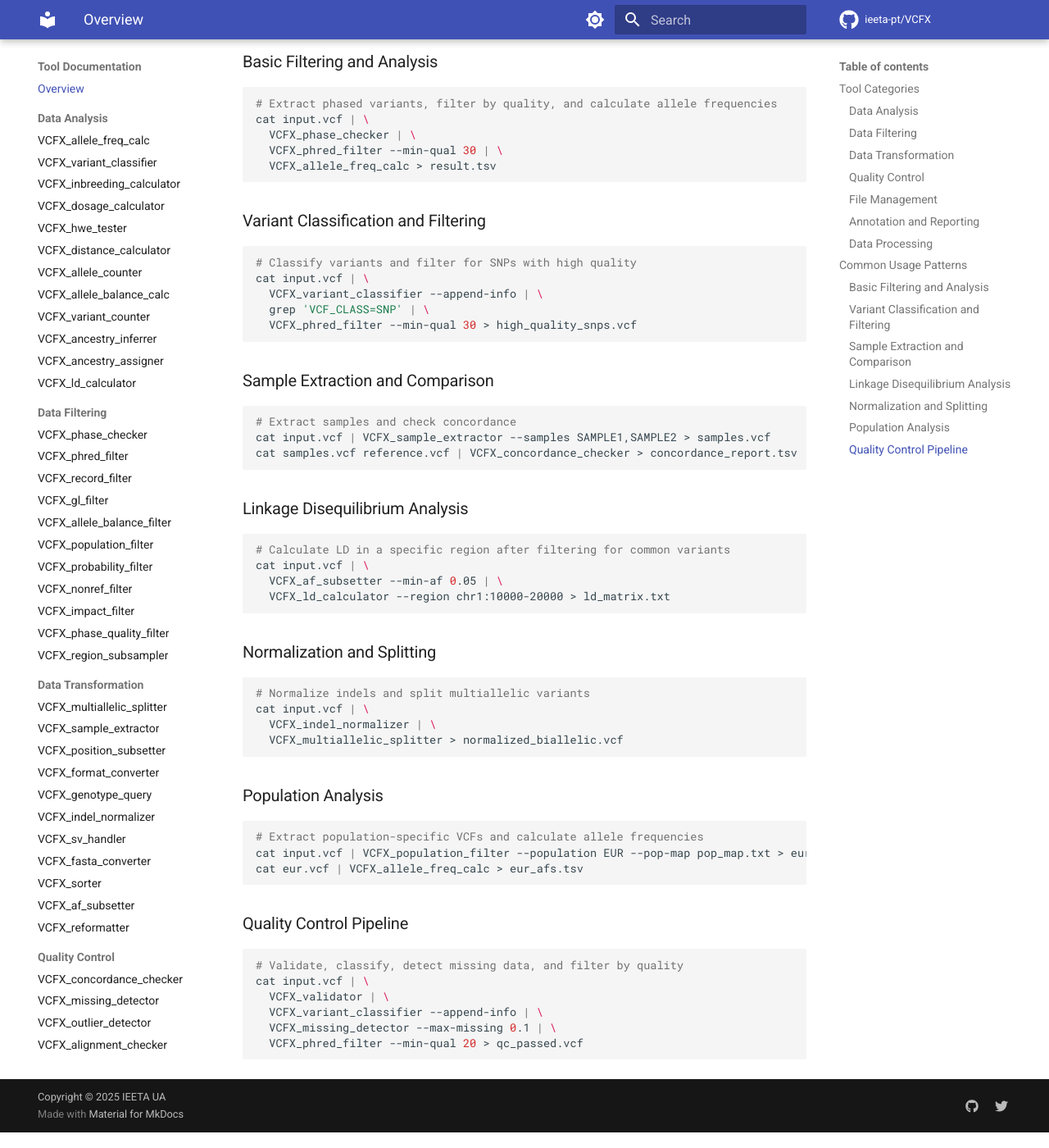
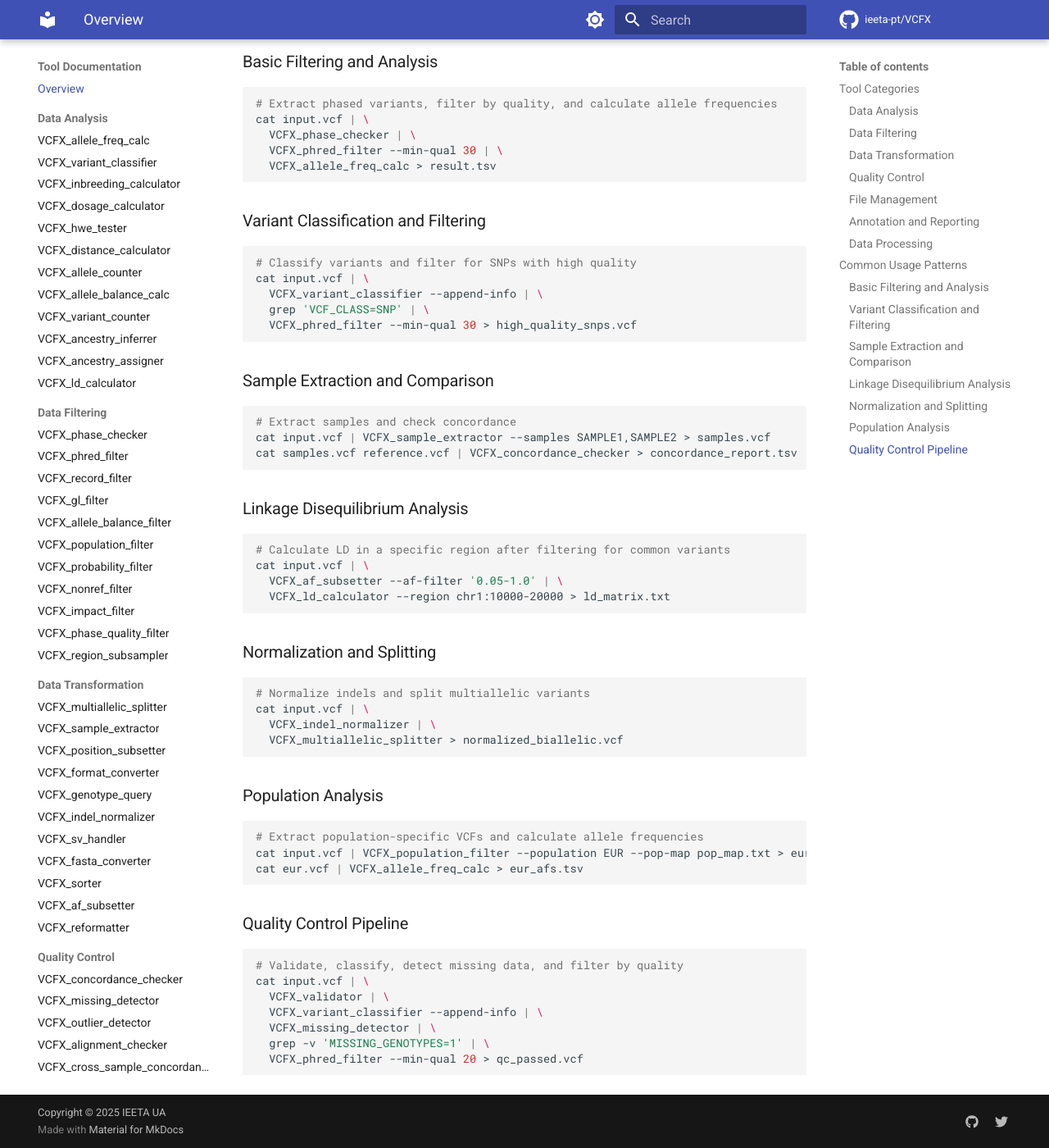
Before and after one commit to jorgeMFS/VCFX, an MkDocs documentation site: the page built from docs/tools_overview.md, in a window 1280 px wide and 1400 px high, scrolled down 3418 px. Shown: the whole window at 82% size. Built offline with MkDocs 1.6.1 and Material for MkDocs 9.7.7, drawn with Linux system fonts in a browser that asks for light colours; comment, search, counter and statistics services are not loaded.

````diff
--- a/docs/tools_overview.md
+++ b/docs/tools_overview.md
@@ -139,7 +139,7 @@
 ```bash
 # Calculate LD in a specific region after filtering for common variants
 cat input.vcf | \
-  VCFX_af_subsetter --min-af 0.05 | \
+  VCFX_af_subsetter --af-filter '0.05-1.0' | \
   VCFX_ld_calculator --region chr1:10000-20000 > ld_matrix.txt
 ```
 
@@ -167,6 +167,7 @@
 cat input.vcf | \
   VCFX_validator | \
   VCFX_variant_classifier --append-info | \
-  VCFX_missing_detector --max-missing 0.1 | \
+  VCFX_missing_detector | \
+  grep -v 'MISSING_GENOTYPES=1' | \
   VCFX_phred_filter --min-qual 20 > qc_passed.vcf
 ```
````
Also changed, not shown: docs/VCFX_ld_calculator.md (+1 -1 lines), docs/quickstart.md (+2 -1 lines).
